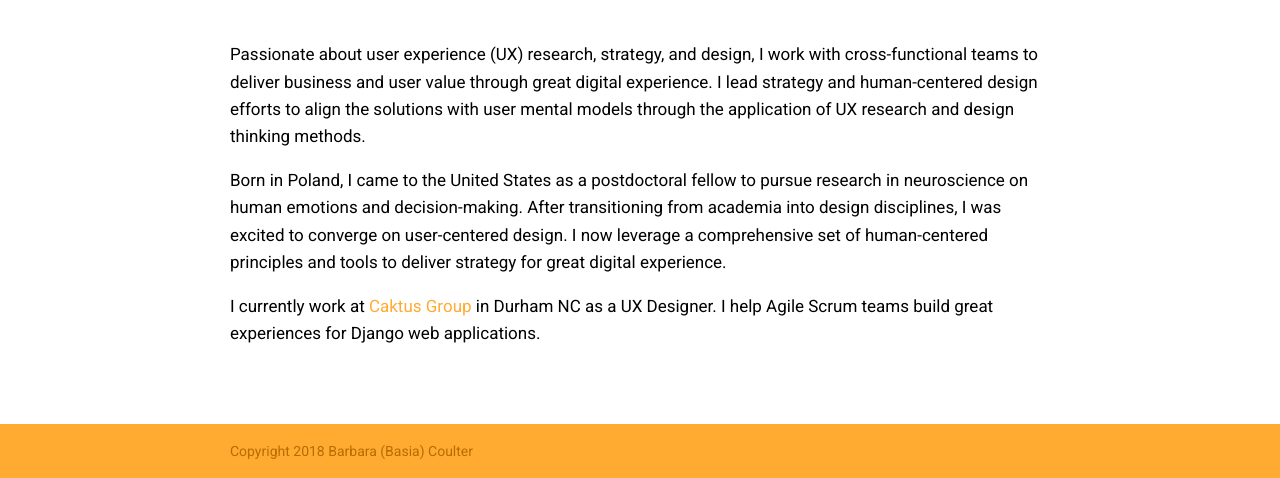
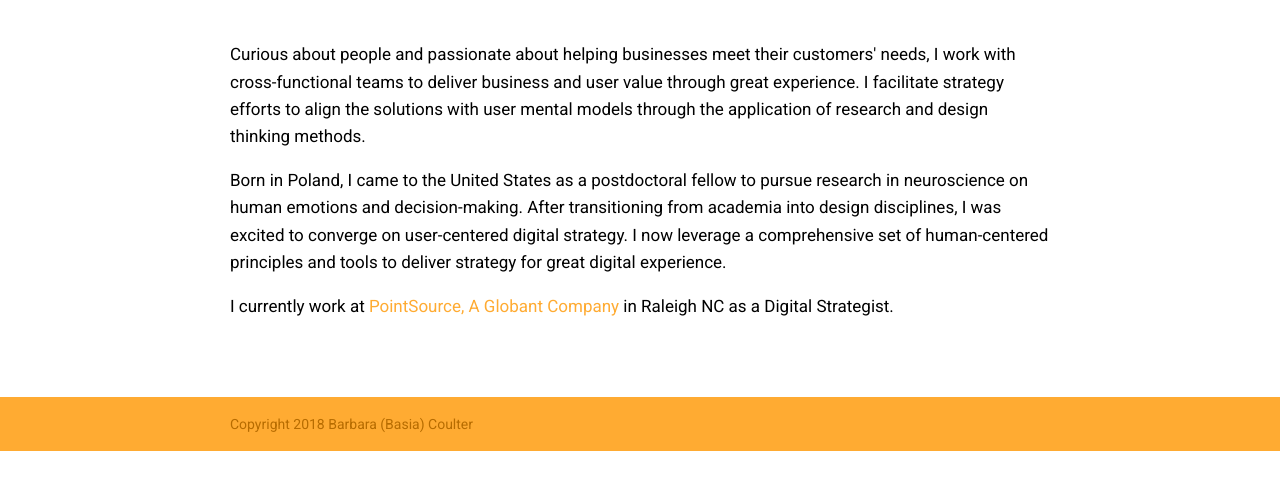
Before and after one commit to basiacoulter/portfolio, a plain HTML site: page index.html in a window 1280 px wide. Shown: the part 569-1047 px from the top of the page. After the commit the page ends 1020 px from the top, so only its background shows below. Drawn offline with Linux system fonts and the light colour scheme.

Commit message:
edited home page

```diff
--- a/index.html
+++ b/index.html
@@ -50,9 +50,9 @@
     <main class="container">
     	<div class="main__content">
             <h2>About</h2>
-                <p>Passionate about user experience (UX) research, strategy, and design, I work with cross-functional teams to deliver business and user value through great digital experience. I lead strategy and human-centered design efforts to align the solutions with user mental models through the application of UX research and design thinking methods.</p>
-                <p>Born in Poland, I came to the United States as a postdoctoral fellow to pursue research in neuroscience on human emotions and decision-making. After transitioning from academia into design disciplines, I was excited to converge on user-centered design. I now leverage a comprehensive set of human-centered  principles and tools to deliver strategy for great digital experience.</p>
-                <p>I currently work at <a href="https://www.caktusgroup.com/" target="_blank">Caktus Group</a> in Durham NC as a UX Designer. I help Agile Scrum teams build great experiences for Django web applications.</p>
+                <p>Curious about people and passionate about helping businesses meet their customers' needs, I work with cross-functional teams to deliver business and user value through great experience. I facilitate strategy efforts to align the solutions with user mental models through the application of research and design thinking methods.</p>
+                <p>Born in Poland, I came to the United States as a postdoctoral fellow to pursue research in neuroscience on human emotions and decision-making. After transitioning from academia into design disciplines, I was excited to converge on user-centered digital strategy. I now leverage a comprehensive set of human-centered  principles and tools to deliver strategy for great digital experience.</p>
+                <p>I currently work at <a href="https://www.pointsource.com/" target="_blank">PointSource, A Globant Company</a> in Raleigh NC as a Digital Strategist.</p>
         </div>
     </main>
 
```
